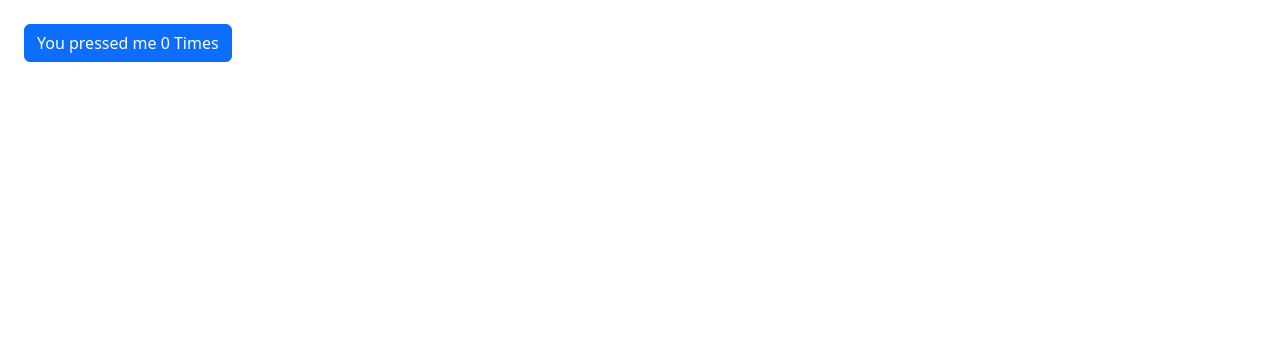
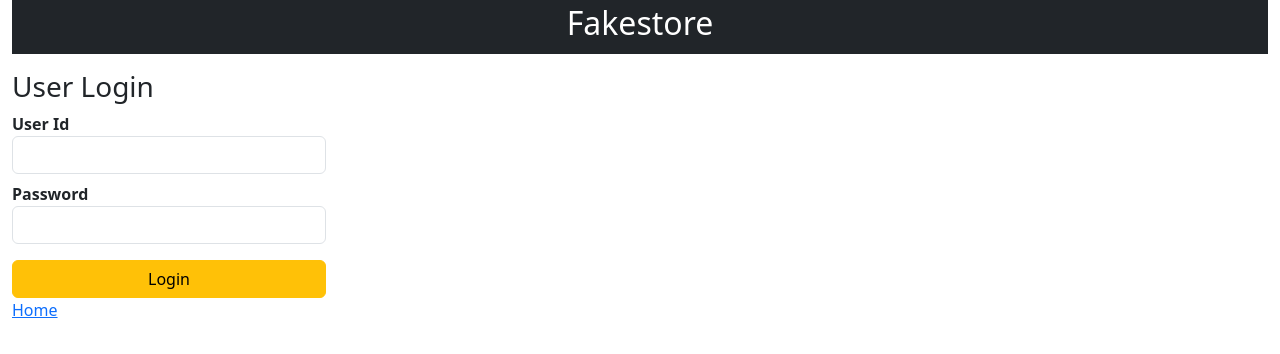
Before and after one commit to NikhilKhatri1/React-Daily-Work, a React (Create React App) app in the folder REACT-UI/: page /login in a window 1280 px wide. Shown: the top 354 px of the page. Built offline with nearby package versions, Linux system fonts and the light colour scheme.

Commit message:
Routing in React

```diff
--- a/REACT-UI/package.json
+++ b/REACT-UI/package.json
@@ -13,6 +13,7 @@
     "jquery": "^3.7.1",
     "leaflet": "^1.9.4",
     "react": "^18.3.1",
+    "react-cookie": "^7.2.0",
     "react-dom": "^18.3.1",
     "react-router-dom": "^6.26.2",
     "react-scripts": "5.0.1",
--- /dev/null
+++ b/REACT-UI/src/fakestore/fakestore-details.jsx
@@ -0,0 +1,34 @@
+import axios from "axios";
+import { useEffect, useState } from "react";
+import { Link, useParams } from "react-router-dom"
+
+export  function FakestoreDetails(){
+
+    let params = useParams();
+
+    const [product, setProduct] = useState({id:0, title:'', image:'', price:0, description:'', category:'', rating:{rate:0, count:0}});
+
+
+    useEffect(()=>{
+
+        axios.get(`https://fakestoreapi.com/products/${params.id}`)
+        .then(response=>{
+            setProduct(response.data);
+        })
+
+    },[params.id])
+
+    return(
+        <div>
+            <h3>Details</h3>
+            <dl style={{width:'300px'}}>
+                <img src={product.image} height="200" width="200" />
+                <dt>Title</dt>
+                <dd>{product.title}</dd>
+                <dt>Price</dt>
+                <dd>{product.price}</dd>
+            </dl>
+
+        </div>
+    )
+}
--- /dev/null
+++ b/REACT-UI/src/fakestore/fakestore-error.jsx
@@ -0,0 +1,11 @@
+import { Link } from "react-router-dom";
+
+
+export function FakestoreError(){
+    return(
+        <div className="text-danger">
+            <h2>Invalid Password</h2>
+            <Link to="/login">Try again</Link>
+        </div>
+    )
+}
--- /dev/null
+++ b/REACT-UI/src/fakestore/fakestore-home.jsx
@@ -0,0 +1,43 @@
+import axios from "axios";
+import { useEffect, useState } from "react"
+import { useCookies } from "react-cookie";
+import { Link, useNavigate } from "react-router-dom";
+
+
+export function FakestoreHome(){
+
+    const [categories, setCategories] = useState([]);
+    const [cookies, setCookie, removeCookie] = useCookies(['userid']);
+
+    let navigate = useNavigate();
+
+    useEffect(()=>{
+
+        axios.get('https://fakestoreapi.com/products/categories')
+        .then(response=>{
+            setCategories(response.data);
+        })
+
+    },[])
+
+    function handleSignoutClick(){
+        removeCookie('userid');
+        navigate('/login');
+    }
+
+    return(
+        <div>
+            <h2 className="d-flex justify-content-between"><span>Fakestore Home</span>  <span>{cookies['userid']}</span> </h2>
+            <ul className="list-unstyled">
+                {
+                    categories.map(category=>
+                        <li key={category}> <Link className="btn btn-dark w-25 my-2" to={`/products/${category}`}>{category.toUpperCase()}</Link> </li>
+                    )
+                }
+                {
+                    (cookies['userid'])?<button onClick={handleSignoutClick} className="btn btn-danger w-25">Signout</button>: <li> <Link className="btn btn-warning w-25 my-2" to="/login">User Login</Link> </li>
+                }
+            </ul>
+        </div>
+    )
+}
--- /dev/null
+++ b/REACT-UI/src/fakestore/fakestore-index.jsx
@@ -0,0 +1,29 @@
+import { BrowserRouter, Routes, Route, Link } from "react-router-dom"
+import { FakestoreHome } from "./fakestore-home"
+import { FakestoreProducts } from "./fakestore-products"
+import { FakestoreDetails } from "./fakestore-details"
+import { FakestoreLogin } from "./fakestore-login"
+import { FakestoreError } from "./fakestore-error"
+
+export function FakestoreIndex(){
+    return(
+        <div className="container-fluid">
+            <BrowserRouter>
+                <header className="bg-dark text-white text-center p-1">
+                    <h2>Fakestore</h2>
+                </header>
+                <section className="mt-3">
+                    <Routes>
+                        <Route path='/' element={<FakestoreHome />} />
+                        <Route path='products/:category' element={<FakestoreProducts />}>
+                            <Route path='details/:id' element={<FakestoreDetails />} />
+                        </Route>
+                        <Route path="login" element={<FakestoreLogin />} />
+                        <Route path="error" element={<FakestoreError/>} />
+                        <Route path="*" element={<h2 className="text-danger">Not Found</h2>} />
+                    </Routes>
+                </section>
+            </BrowserRouter>
+        </div>
+    )
+}
--- /dev/null
+++ b/REACT-UI/src/fakestore/fakestore-login.jsx
@@ -0,0 +1,44 @@
+import { useFormik } from "formik";
+import { useCookies } from "react-cookie";
+import { Link, useNavigate } from "react-router-dom";
+
+
+export function FakestoreLogin(){
+
+
+    const [cookies, setCookie, removeCookie] = useCookies(['userid']);
+    let navigate = useNavigate();
+
+    const formik = useFormik({
+        initialValues: {
+            UserId: '',
+            Password:''
+        },
+        onSubmit:(user)=>{
+            if(user.Password==="admin"){
+                setCookie('userid', user.UserId, { expires: new Date('2024-09-19') });
+                navigate("/");
+            } else {
+                navigate("/error");
+            }
+        }
+    })
+
+    return(
+        <div>
+           <form className="w-25" onSubmit={formik.handleSubmit}>
+            <h3>User Login</h3>
+            <dl>
+                <dt>User Id</dt>
+                <dd><input type="text" name="UserId" onChange={formik.handleChange} className="form-control" /></dd>
+                <dt>Password</dt>
+                <dd><input type="password" name="Password" onChange={formik.handleChange} className="form-control" /></dd>
+            </dl>
+            <button type="submit" className="btn btn-warning w-100">Login</button>
+           </form>
+           <div>
+             <Link to="/">Home</Link>
+           </div>
+        </div>
+    )
+}
--- /dev/null
+++ b/REACT-UI/src/fakestore/fakestore-products.jsx
@@ -0,0 +1,53 @@
+import axios from "axios";
+import { useEffect, useState } from "react";
+import { useCookies } from "react-cookie";
+import { Link, Outlet, useNavigate, useParams } from "react-router-dom";
+
+
+export function FakestoreProducts()
+{
+    let params = useParams();
+    let navigate = useNavigate();
+
+    const [products, setProducts] = useState([{id:0, title:'', image:'', price:0, description:'', category:'', rating:{rate:0, count:0}}]);
+    const [cookies, setCookie, removeCookie] = useCookies(['userid']);
+
+    useEffect(()=>{
+         if(cookies['userid']){
+            axios.get(`https://fakestoreapi.com/products/category/${params.category}`)
+            .then(response=>{
+                setProducts(response.data);
+            })
+         } else {
+            navigate('/login');
+         }
+    },[])
+
+    return(
+        <div>
+            <h3 className="d-flex justify-content-between"> <span>Products</span> <span>{cookies['userid']}</span> </h3>
+            <div className="row">
+                <div className="col-4">
+                        <div className="d-flex flex-wrap">
+                        {
+                            products.map(product=>
+                                <div className="card p-2 m-2" style={{width:'100px'}}>
+                                    <img src={product.image} height="100" className="card-img-top" />
+                                    <div className="card-header">
+                                        <Link to={`details/${product.id}`} className="btn btn-warning"> View </Link>
+                                    </div>
+                                </div>
+                            )
+                        }
+                    </div>
+                    <div>
+                        <Link to="/">Back to Home</Link>
+                    </div>
+                    </div>
+                <div className="col-8">
+                        <Outlet />
+                </div>
+            </div>
+        </div>
+    )
+}
--- a/REACT-UI/src/index.js
+++ b/REACT-UI/src/index.js
@@ -9,9 +9,7 @@ import 'bootstrap/dist/css/bootstrap.css';
 import 'bootstrap/dist/js/bootstrap.bundle.js';
 
 
-// import { FakeStore } from './React-Tutorial/Day-10/fake.jsx';
-// import { OptionDesign } from './React-Tutorial/Day-8/OptionDesign1.jsx';
-import { Counter } from './React-Tutorial/Day-9/btnCounter.jsx';
+import { FakestoreIndex } from './fakestore/fakestore-index.jsx';
 
 
 
@@ -19,7 +17,7 @@ const root = ReactDOM.createRoot(document.getElementById('root'));
 
 root.render(
 
-  <Counter />
+  <FakestoreIndex />
 
 );
 
```
Also changed, not shown: 1 other file (tests, documents, lock files or other folders).
